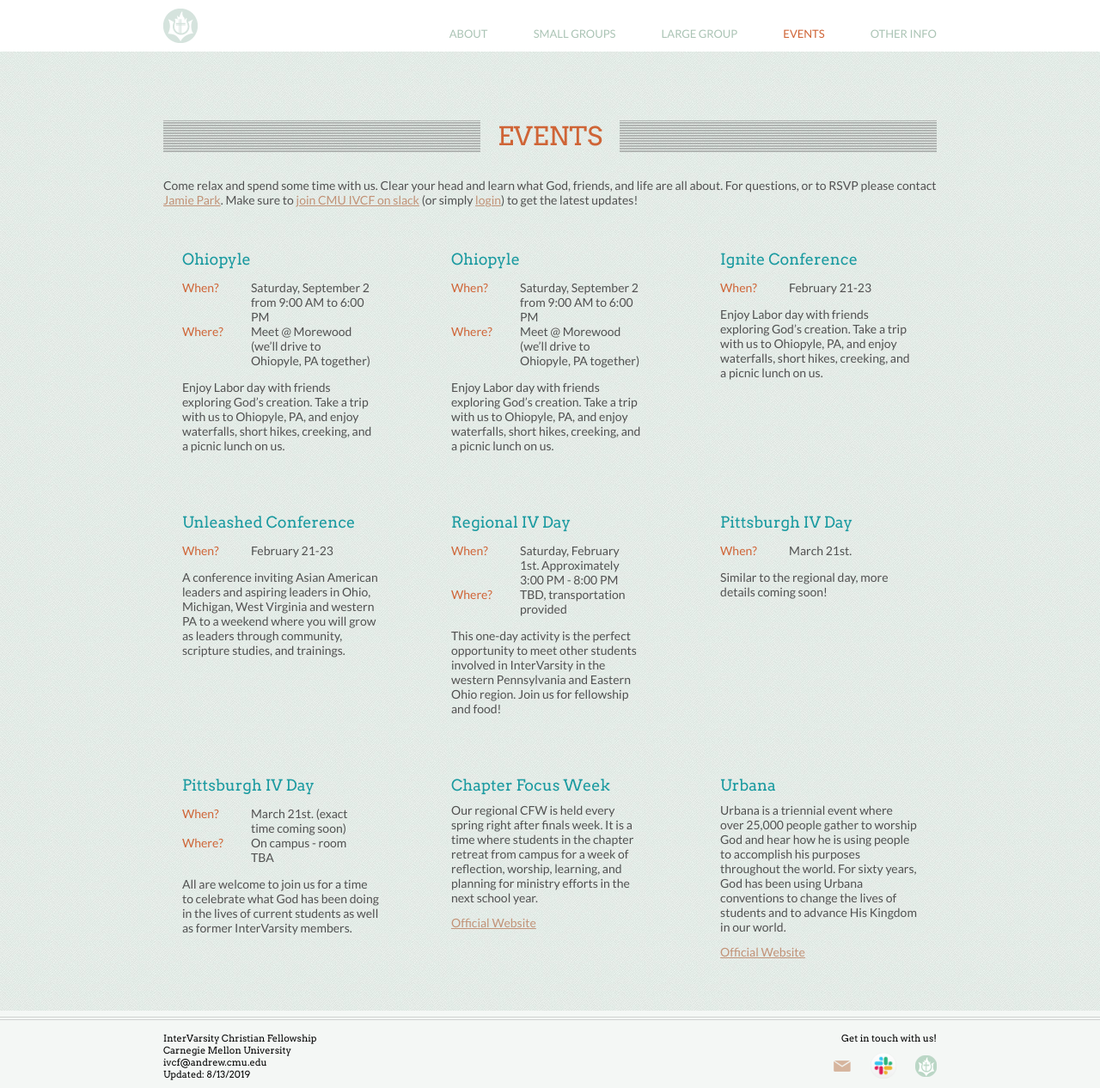
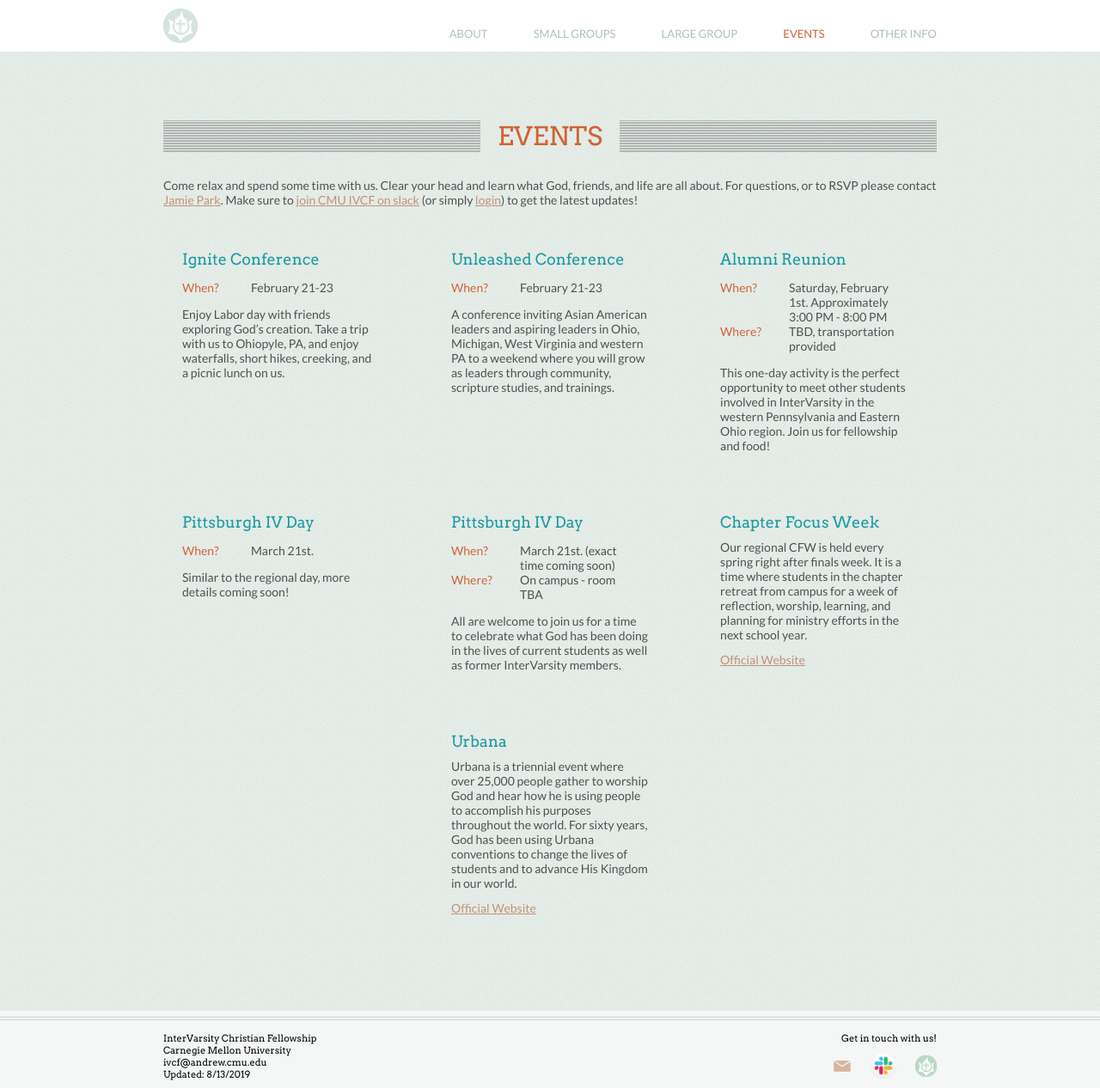
Before and after one commit to ivcf-cmu/ivcf-cmu.github.io, a Jekyll site: the page built from events.md, in a window 1280 px wide and 1266 px high. Shown: the whole window at 86% size. Built offline with Jekyll 4.4.1, drawn with Linux system fonts in a browser that asks for light colours.

Commit message:
fixed event page

```diff
--- a/events.md
+++ b/events.md
@@ -10,26 +10,6 @@
 <div class="content-events">
 	<div class="cogs">
 
-		<div class="tricolumn">
-			<h2>Ohiopyle</h2>
-			<dl>
-				<dt>When?&nbsp;</dt><dd>Saturday, September 2 from 9:00 AM to 6:00 PM</dd>
-				<dt>Where?&nbsp;</dt><dd>Meet @ Morewood (we’ll drive to Ohiopyle, PA together)</dd>
-			</dl>
-			<p>
-				Enjoy Labor day with friends exploring God’s creation. Take a trip with us to Ohiopyle, PA, and enjoy waterfalls, short hikes, creeking, and a picnic lunch on us.
-			</p>
-		</div>
-		<div class="tricolumn">
-			<h2>Ohiopyle</h2>
-			<dl>
-				<dt>When?&nbsp;</dt><dd>Saturday, September 2 from 9:00 AM to 6:00 PM</dd>
-				<dt>Where?&nbsp;</dt><dd>Meet @ Morewood (we’ll drive to Ohiopyle, PA together)</dd>
-			</dl>
-			<p>
-				Enjoy Labor day with friends exploring God’s creation. Take a trip with us to Ohiopyle, PA, and enjoy waterfalls, short hikes, creeking, and a picnic lunch on us.
-			</p>
-		</div>
 		<div class="tricolumn">
 			<h2>Ignite Conference</h2>
 			<dl>
@@ -55,7 +35,7 @@
 		</div>
 		<div class="tricolumn">
 			<h2>
-        Regional IV Day
+        Alumni Reunion
       </h2>
 			<dl>
 				<dt>When?&nbsp;</dt>
```
